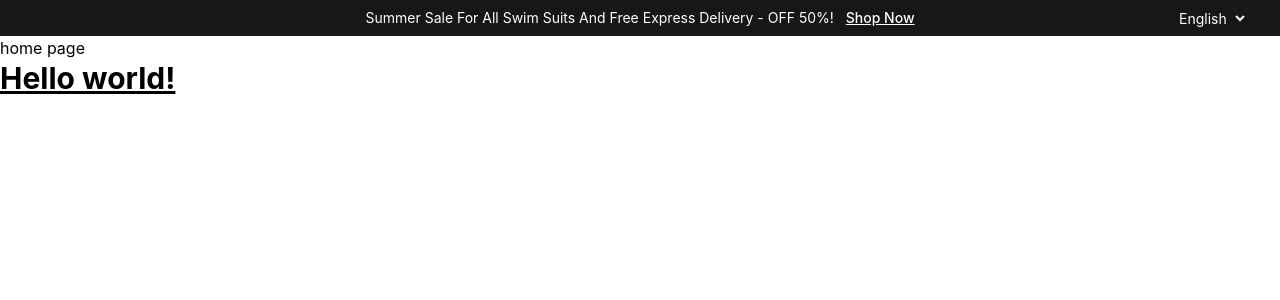
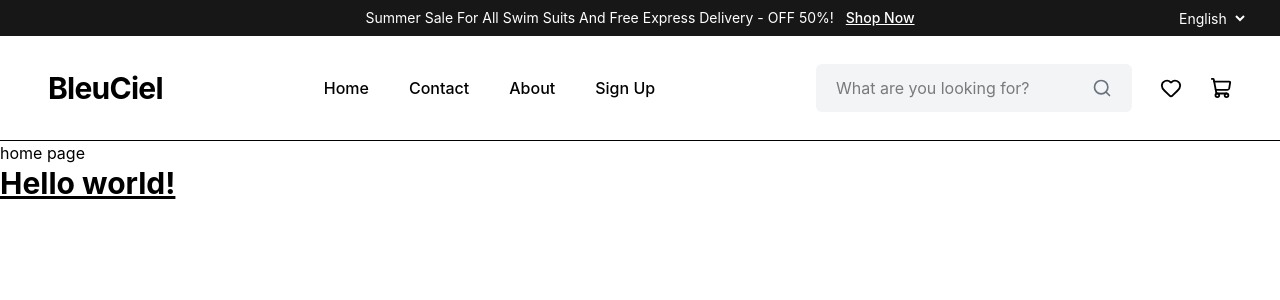
Before and after one commit to Mukunthan-A-R/BleuCiel, a React (Vite) app: page / in a window 1280 px wide. Shown: the top 300 px of the page. Built offline with nearby package versions, Linux system fonts and the light colour scheme.

Commit message:
Adding header tab

```diff
--- a/package.json
+++ b/package.json
@@ -11,6 +11,7 @@
   },
   "dependencies": {
     "@tailwindcss/vite": "^4.2.2",
+    "lucide-react": "^1.8.0",
     "react": "^19.2.4",
     "react-dom": "^19.2.4",
     "react-router-dom": "^7.14.1",
--- /dev/null
+++ b/src/components/Header.jsx
@@ -0,0 +1,42 @@
+import { Search, Heart, ShoppingCart } from "lucide-react"
+
+export default function Header() {
+  return (
+    <header className="w-full border-b bg-white">
+      <div className="max-w-7xl mx-auto flex items-center justify-between px-6 md:px-12 py-5 md:py-7">
+
+        {/* Logo */}
+        <h1 className="text-2xl md:text-3xl font-bold tracking-tight">
+          BleuCiel
+        </h1>
+
+        {/* Navigation */}
+        <nav className="hidden md:flex items-center gap-10 text-base font-medium">
+          <a href="#" className="hover:text-gray-600">Home</a>
+          <a href="#" className="hover:text-gray-600">Contact</a>
+          <a href="#" className="hover:text-gray-600">About</a>
+          <a href="#" className="hover:text-gray-600">Sign Up</a>
+        </nav>
+
+        {/* Right Section */}
+        <div className="flex items-center gap-5 md:gap-7">
+
+          {/* Search */}
+          <div className="hidden sm:flex items-center bg-gray-100 px-5 py-3 rounded-md">
+            <input
+              type="text"
+              placeholder="What are you looking for?"
+              className="bg-transparent outline-none text-sm md:text-base w-40 md:w-64"
+            />
+            <Search size={20} className="text-gray-500" />
+          </div>
+
+          {/* Icons */}
+          <Heart size={22} className="cursor-pointer" />
+          <ShoppingCart size={22} className="cursor-pointer" />
+
+        </div>
+      </div>
+    </header>
+  )
+}
--- a/src/pages/Home.jsx
+++ b/src/pages/Home.jsx
@@ -1,10 +1,12 @@
 import React from 'react'
 import TopBanner from '../components/TopBanner'
+import Header from '../components/Header'
 
 const Home = () => {
   return (
     <div>
         <TopBanner></TopBanner>
+        <Header></Header>
         <p>
             home page
         </p>
```
Also changed, not shown: 1 other file (tests, documents, lock files or other folders).
